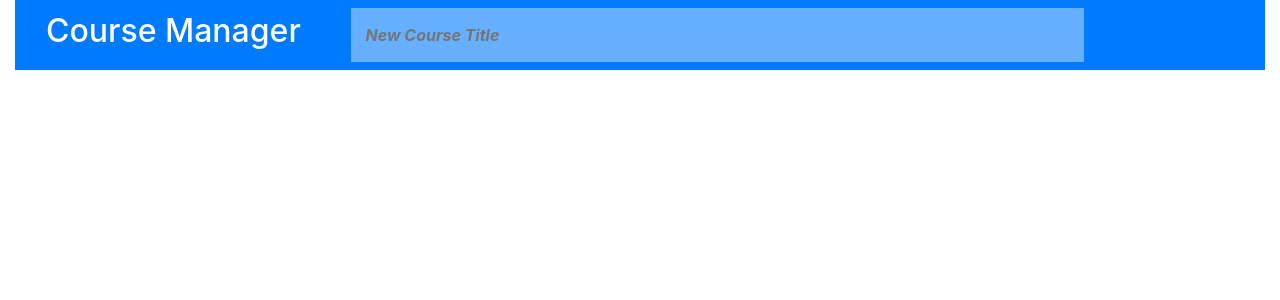
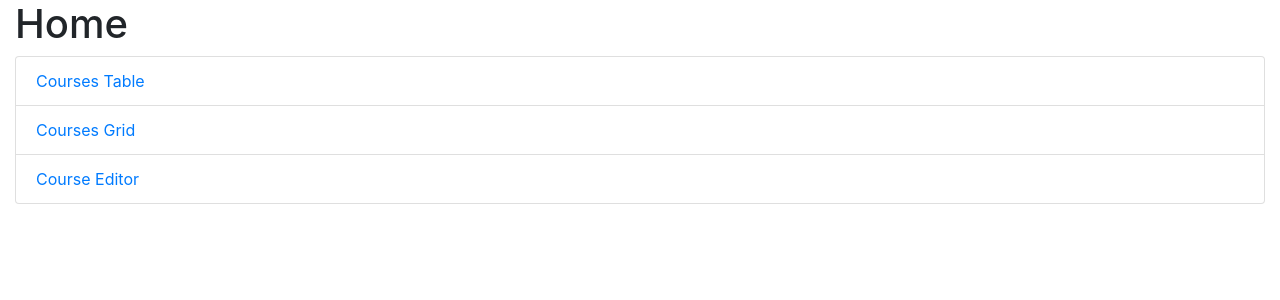
Before and after one commit to PPBlackwater363/wbdv-sp21-02-panpancao-client-react, a React (Create React App) app: page / in a window 1280 px wide. Shown: the top 300 px of the page. Built offline with nearby package versions, Linux system fonts and the light colour scheme; no server answers; the HTML template or start-up script is replaced by a standard one.

Commit message:
add home page

```diff
--- a/src/App.js
+++ b/src/App.js
@@ -1,13 +1,17 @@
-import React from "react";
 import CourseManager from "./components/course-manager";
-import {BrowserRouter} from "react-router-dom";
-
+import {BrowserRouter, Route} from "react-router-dom";
+import Home from "./components/home"
 
 function App() {
     return (
         <BrowserRouter>
             <div className="container-fluid">
+                <Route path="/" exact={true}>
+                    <Home/>
+                </Route>
+                <Route path="/courses">
                     <CourseManager/>
+                </Route>
             </div>
         </BrowserRouter>
     );
--- a/src/components/course-manager.js
+++ b/src/components/course-manager.js
@@ -2,7 +2,7 @@ import React from 'react';
 import CourseTable from "./course-table";
 import CourseGrid from "./course-grid";
 import CourseEditor from "./course-editor";
-import {Route} from "react-router-dom";
+import {Link, Route} from "react-router-dom";
 import courseService, {updateCourse} from "../services/course-service";
 import './course-manager-style.css';
 
@@ -129,7 +129,16 @@ class CourseManager extends React.Component {
                            style={{color: 'red'}}>
                         </i>
                         </a>
+                        <a href="#">
+                            <Link to="/courses/grid">
+                                <i className="fas fa-th" style={{color:'red'}}></i>
+                            </Link>
+                        </a>
+                        <Link to="/courses/table">
+                            <i className="fas fa-list " style={{color:'red'}}></i>
+                        </Link>
                     </div>
+
                 </nav>
 
                 </body>
--- /dev/null
+++ b/src/components/home.js
@@ -0,0 +1,18 @@
+import React from 'react'
+import {Link} from "react-router-dom";
+
+export default () =>
+    <>
+        <h1>Home</h1>
+        <div className="list-group">
+            <Link to="/courses/table" className="list-group-item">
+                Courses Table
+            </Link>
+            <Link to="/courses/grid" className="list-group-item">
+                Courses Grid
+            </Link>
+            <Link to="/courses/editor" className="list-group-item">
+                Course Editor
+            </Link>
+        </div>
+    </>
```
Lines whose indentation alone changed are shown as unchanged.
